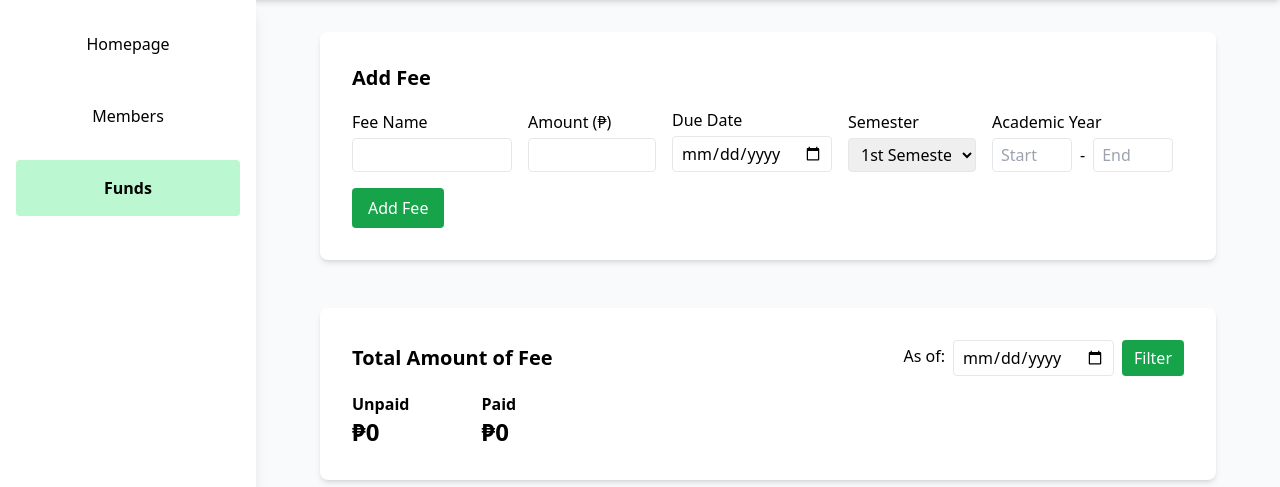
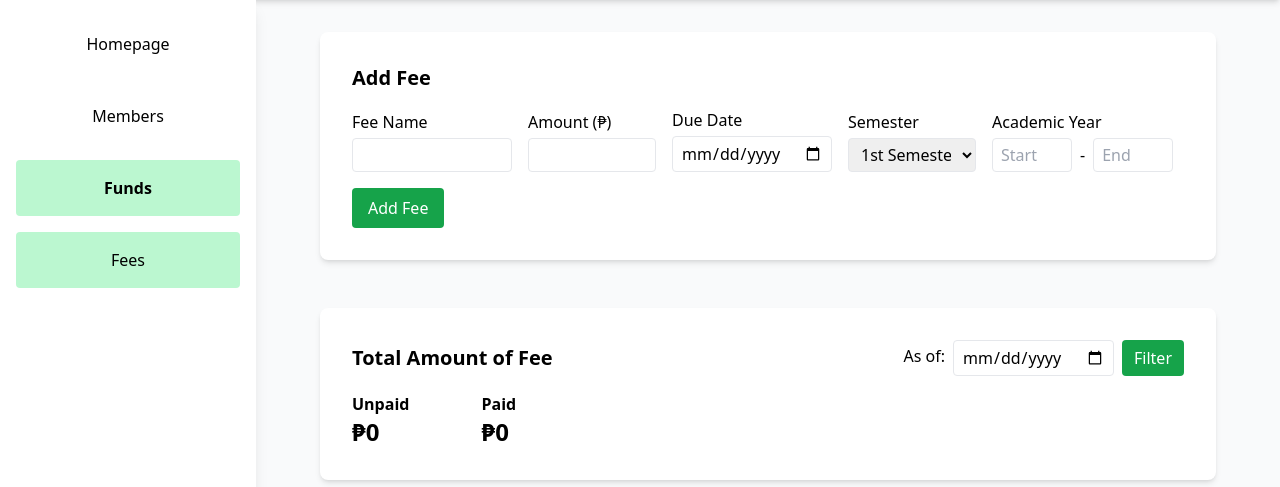
Before and after one commit to alexgaaranes/Final-Project-CMSC127, a Flask app: template app/templates/org/org_funds.html in a window 1280 px wide. Shown: the part 56-543 px from the top of the page. Run offline with Flask 3, Linux system fonts and the light colour scheme; the template is opened without the code that fills it, so the values that code supplies are empty; some libraries are stand-ins or nearby versions.

Commit message:
fix: fees dissapear when clicking on funds

```diff
--- a/app/templates/org/org_funds.html
+++ b/app/templates/org/org_funds.html
@@ -19,6 +19,7 @@
                 <a href="/org/home" class="py-4 px-4 rounded hover:bg-green-100 transition-colors font-medium w-full text-center">Homepage</a>
                 <a href="/org/members" class="py-4 px-4 rounded hover:bg-green-100 transition-colors font-medium w-full text-center">Members</a>
                 <a href="/org/funds" class="py-4 px-4 rounded bg-green-200 font-bold transition-colors w-full text-center">Funds</a>
+                <a href="/org/fees" class="py-4 px-4 bg-green-200 rounded hover:bg-green-100 transition-colors font-medium w-full text-center">Fees</a>
             </nav>
         </aside>
         <main class="flex-grow flex flex-col items-center justify-start p-8 gap-8">
```
